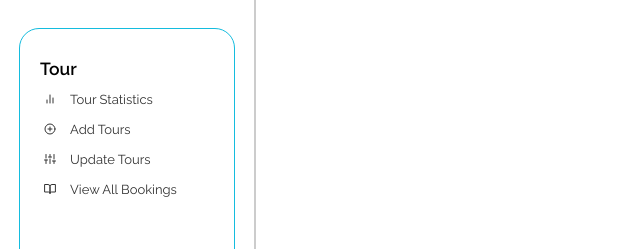
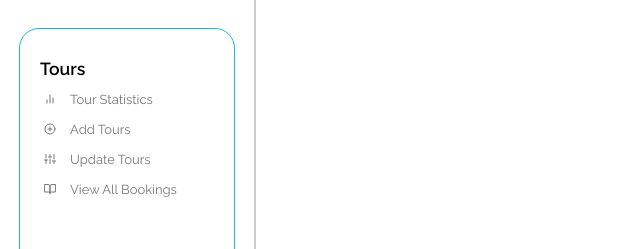
Before and after one commit to piyumanthaAB/tour-drive, a React (Create React App) app in the folder client/: page /admin in a window 1280 px wide. Shown: the part 174-423 px from the top of the page, without its empty margins (0-640 px from the left). Built offline with nearby package versions, Linux system fonts and the light colour scheme.

Commit message:
dashboard minor changes

```diff
--- a/client/src/components/shared/Dashboard.jsx
+++ b/client/src/components/shared/Dashboard.jsx
@@ -7,6 +7,7 @@ const Dashboard = ({ rightContainerContent }) => {
     const [nav, setNav] = useState(0)
     const [links, setLinks] = useState(adminlinks);
     const [selected, setSelected] = useState(0);
+    const [linkSelected, setLinkSelected] = useState(null);
 
     const currentUserRole = 'admin'
 
@@ -38,38 +39,32 @@ const Dashboard = ({ rightContainerContent }) => {
                 <d.HR />
                 <d.LeftBottomContainer>
                     <d.MenueBar>
-                        {links.map((e,i) => {
+                        {links.map((e, i) => {
                             return (
-                                <d.IconContainer selected={selected===i?true:false} onClick={() => {
+                                <d.IconContainer selected={selected === i ? true : false} onClick={() => {
                                     setNav(i)
                                     setSelected(i)
+                                    setLinkSelected(null)
                                 }} key={i} > {e.icon} </d.IconContainer>
 
                             )
                         })}
-                        {/* <d.IconContainer selected={selected===0?true:false} onClick={() => {
-                                    setNav(0)
-                                    setSelected(0)
-                                }}  > ❤️</d.IconContainer>
-                        <d.IconContainer selected={selected===1?true:false} onClick={() => {
-                                    setNav(1)
-                                    setSelected(1)
-                                }}  > 🫡</d.IconContainer>
-                        <d.IconContainer selected={selected===2?true:false} onClick={() => {
-                                    setNav(2)
-                                    setSelected(2)
-                                }}  > 😎</d.IconContainer>
-                        <d.IconContainer selected={selected===3?true:false} onClick={() => {
-                                    setNav(3)
-                                    setSelected(3)
-                                }}  > 🤖</d.IconContainer> */}
                     </d.MenueBar>
                     <d.OptionsContainer>
 
                         <d.OptionsTitle>{links[nav].resourceType}</d.OptionsTitle>
-                        {links[nav].options.map((e,i) => {
+                        {links[nav].options.map((e, i) => {
                             return (
-                                <d.OptionContainer key={i} to={`${e.redirectURL}`}>
+                                <d.OptionContainer
+                                    selected={linkSelected === i ? true : false}
+                                    onClick={
+                                        () => {
+                                            setLinkSelected(i)
+                                        }
+                                    }
+                                    key={i}
+                                    to={`${e.redirectURL}`}
+                                >
                                     <d.OptionIconContainer>{e.icon}</d.OptionIconContainer>
                                     <d.Option>{e.text}</d.Option>
                                 </d.OptionContainer>
@@ -87,7 +82,7 @@ const Dashboard = ({ rightContainerContent }) => {
                 {rightContainerContent}
             </d.ContainerRight>
         </d.Conatiner>
-    )
+    );
 }
 
 export default Dashboard
--- a/client/src/components/shared/DashboardElements.js
+++ b/client/src/components/shared/DashboardElements.js
@@ -106,6 +106,7 @@ export const IconContainer = styled.button`
     background-color:#444 ;
     border:none ;
     outline:none ;
+    transition:all 0.2s ;
 `;
 
 export const OptionsContainer = styled.div`
@@ -130,11 +131,14 @@ export const OptionContainer = styled(Link)`
     display:flex ;
     align-items:center ;
     &:hover{
-        color:#14BCDE ;
+        ${'' /* color:#14BCDE ; */}
+        color:#333;
         cursor: pointer;
     }
-    color:#333 ;
+    color:#777 ;
+    font-weight:${props => props.selected ? 'bold' : "400"}; ;
     text-decoration:none ;
+    transition:all 0.2s ;
 
 `;
 
--- a/client/src/data/links.js
+++ b/client/src/data/links.js
@@ -3,7 +3,7 @@ import { FiMap,FiTruck,FiUser,FiActivity,FiPlusCircle,FiBarChart2,FiBookOpen,FiS
 
 export const adminlinks = [
     {
-        resourceType: 'Tour',
+        resourceType: 'Tours',
         icon: <FiMap/>,
         options: [
             {
@@ -77,7 +77,7 @@ export const adminlinks = [
         ]
     },
     {
-        resourceType: 'Stats',
+        resourceType: 'Statistics',
         icon: <FiActivity/>,
         options: [
             {
@@ -87,17 +87,17 @@ export const adminlinks = [
             },
             {
                 icon: <FiPlusCircle/>,
-                text: 'Add Vehicles',
+                text: 'User Statistics',
                 redirectURL:'/admin/vehicle-add'
             },
             {
                 icon: <FiSliders/>,
-                text: 'Update Vehicles',
+                text: 'Tour Statistics',
                 redirectURL:'/admin/vehicle-update'
             },
             {
                 icon: <FiBookOpen/>,
-                text: 'View All Rentings',
+                text: 'Reviews Statistics',
                 redirectURL:'/admin/vehicle-rentings'
             },
         ]
```
